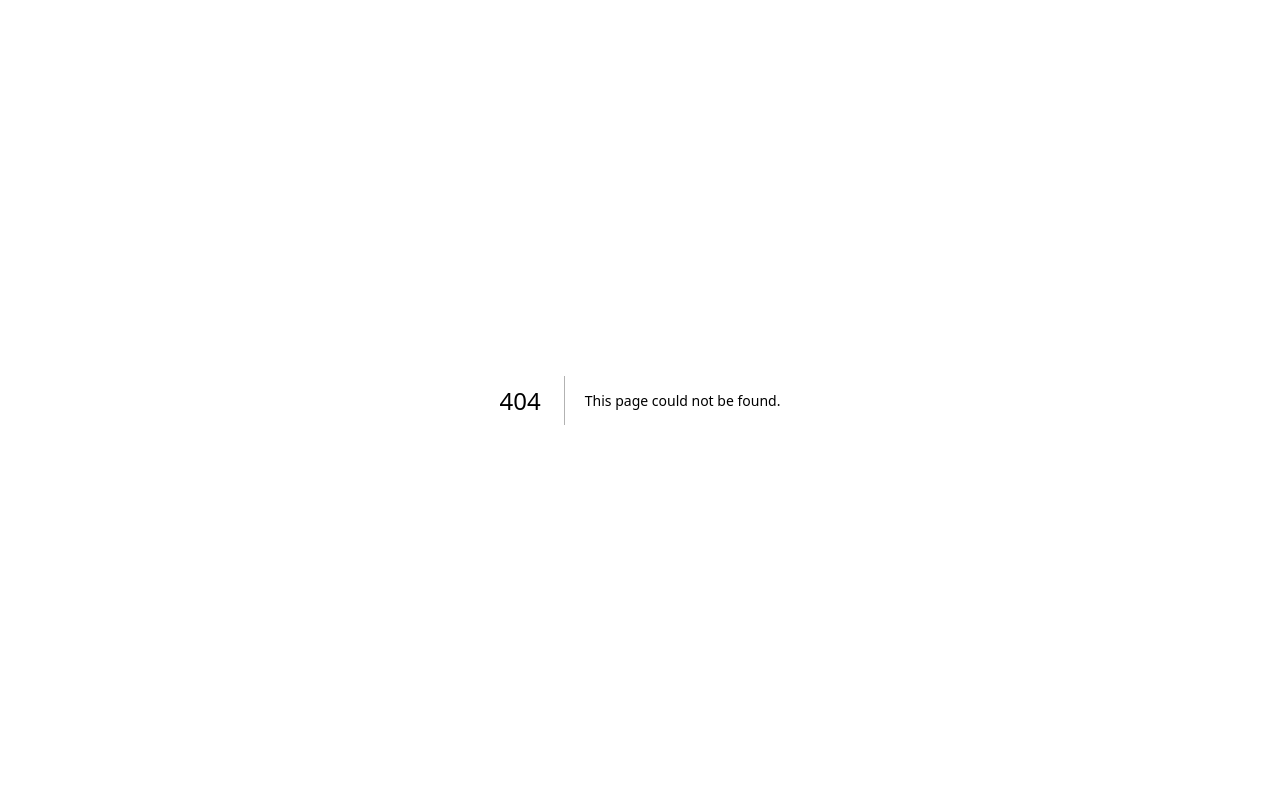
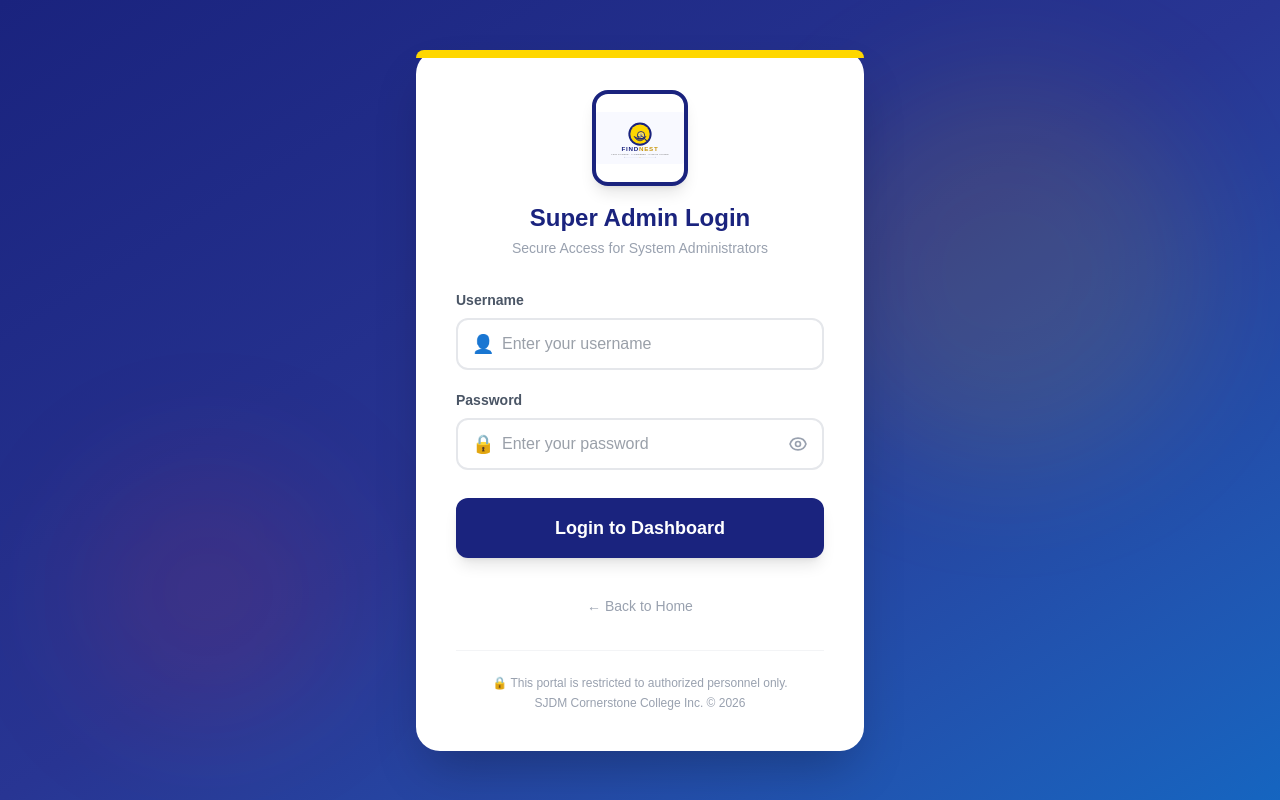
Before and after one commit to joshuabarot24-jpg/FindNest, a Next.js app in the folder findnest-web/: page /login in a window 1280 px wide. Before the commit this address had no page. Built offline with nearby package versions, Linux system fonts and the light colour scheme.

Commit message:
FrntEnd_Login_Jun112026_Web - Added Super Admin Login Page

```diff
--- /dev/null
+++ b/findnest-web/src/app/login/page.tsx
@@ -0,0 +1,128 @@
+"use client";
+import Image from "next/image";
+import { useState } from "react";
+
+export default function LoginPage() {
+  const [username, setUsername] = useState("");
+  const [password, setPassword] = useState("");
+  const [showPassword, setShowPassword] = useState(false);
+
+  const handleLogin = (e: React.FormEvent) => {
+    e.preventDefault();
+    console.log("Logging in...");
+  };
+
+  return (
+    <main className="min-h-screen bg-gradient-to-br from-[#1a237e] via-[#283593] to-[#1565c0] flex items-center justify-center relative overflow-hidden">
+
+      {/* Background decorative circles */}
+      <div className="absolute top-20 right-20 w-96 h-96 bg-[#ffd700]/10 rounded-full blur-3xl"></div>
+      <div className="absolute bottom-20 left-20 w-64 h-64 bg-red-500/10 rounded-full blur-3xl"></div>
+
+      {/* Login Card */}
+      <div className="relative bg-white rounded-3xl shadow-2xl w-full max-w-md p-10">
+
+        {/* Top accent bar */}
+        <div className="absolute top-0 left-0 right-0 h-2 bg-[#ffd700] rounded-t-3xl"></div>
+
+        {/* Logo and Title */}
+        <div className="flex flex-col items-center mb-8">
+          <div className="w-24 h-24 rounded-2xl overflow-hidden mb-4 shadow-lg border-4 border-[#1a237e]">
+            <Image
+              src="/images/findnest-logo.svg"
+              alt="FindNest Logo"
+              width={96}
+              height={96}
+            />
+          </div>
+          <h1 className="text-2xl font-black text-[#1a237e]">Super Admin Login</h1>
+          <p className="text-gray-400 text-sm mt-1">Secure Access for System Administrators</p>
+        </div>
+
+        {/* Login Form */}
+        <form onSubmit={handleLogin} className="space-y-5">
+
+          {/* Username Field */}
+          <div>
+            <label className="block text-sm font-bold text-gray-600 mb-2">
+              Username
+            </label>
+            <div className="relative">
+              <span className="absolute left-4 top-1/2 -translate-y-1/2 text-gray-400 text-lg">👤</span>
+              <input
+                type="text"
+                value={username}
+                onChange={(e) => setUsername(e.target.value)}
+                placeholder="Enter your username"
+                className="w-full pl-11 pr-4 py-3 border-2 border-gray-200 rounded-xl focus:border-[#1a237e] focus:outline-none transition text-gray-700"
+                required
+              />
+            </div>
+          </div>
+
+          {/* Password Field */}
+          <div>
+            <label className="block text-sm font-bold text-gray-600 mb-2">
+              Password
+            </label>
+            <div className="relative">
+              <span className="absolute left-4 top-1/2 -translate-y-1/2 text-gray-400 text-lg">🔒</span>
+              <input
+                type={showPassword ? "text" : "password"}
+                value={password}
+                onChange={(e) => setPassword(e.target.value)}
+                placeholder="Enter your password"
+                className="w-full pl-11 pr-12 py-3 border-2 border-gray-200 rounded-xl focus:border-[#1a237e] focus:outline-none transition text-gray-700"
+                required
+              />
+              <button
+                type="button"
+                onClick={() => setShowPassword(!showPassword)}
+                className="absolute right-4 top-1/2 -translate-y-1/2 text-gray-400 hover:text-[#1a237e] transition"
+              >
+                {showPassword ? (
+                  <svg xmlns="http://www.w3.org/2000/svg" className="w-5 h-5" fill="none" viewBox="0 0 24 24" stroke="currentColor" strokeWidth={2}>
+                    <path strokeLinecap="round" strokeLinejoin="round" d="M13.875 18.825A10.05 10.05 0 0112 19c-4.478 0-8.268-2.943-9.543-7a9.97 9.97 0 011.563-3.029m5.858.908a3 3 0 114.243 4.243M9.878 9.878l4.242 4.242M9.88 9.88l-3.29-3.29m7.532 7.532l3.29 3.29M3 3l3.59 3.59m0 0A9.953 9.953 0 0112 5c4.478 0 8.268 2.943 9.543 7a10.025 10.025 0 01-4.132 5.411m0 0L21 21" />
+                  </svg>
+                ) : (
+                  <svg xmlns="http://www.w3.org/2000/svg" className="w-5 h-5" fill="none" viewBox="0 0 24 24" stroke="currentColor" strokeWidth={2}>
+                    <path strokeLinecap="round" strokeLinejoin="round" d="M15 12a3 3 0 11-6 0 3 3 0 016 0z" />
+                    <path strokeLinecap="round" strokeLinejoin="round" d="M2.458 12C3.732 7.943 7.523 5 12 5c4.478 0 8.268 2.943 9.542 7-1.274 4.057-5.064 7-9.542 7-4.477 0-8.268-2.943-9.542-7z" />
+                  </svg>
+                )}
+              </button>
+            </div>
+          </div>
+
+          {/* Login Button */}
+          <button
+            type="submit"
+            className="w-full bg-[#1a237e] hover:bg-[#283593] text-white font-black py-4 rounded-xl transition shadow-lg hover:shadow-xl hover:-translate-y-0.5 transform text-lg mt-2"
+          >
+            Login to Dashboard
+          </button>
+
+          {/* Back to Home */}
+          <div className="text-center mt-4">
+            <a
+              href="/"
+              className="text-gray-400 hover:text-[#1a237e] text-sm transition font-medium"
+            >
+              ← Back to Home
+            </a>
+          </div>
+        </form>
+
+        {/* Footer note */}
+        <div className="mt-8 pt-6 border-t border-gray-100 text-center">
+          <p className="text-xs text-gray-400">
+            🔒 This portal is restricted to authorized personnel only.
+          </p>
+          <p className="text-xs text-gray-400 mt-1">
+            SJDM Cornerstone College Inc. © 2026
+          </p>
+        </div>
+      </div>
+    </main>
+  );
+}
--- a/findnest-web/src/app/page.tsx
+++ b/findnest-web/src/app/page.tsx
@@ -7,13 +7,7 @@ export default function Home() {
       {/* Navbar */}
       <nav className="fixed top-0 left-0 right-0 z-50 flex items-center justify-between px-12 py-4 bg-[#1a237e]/95 backdrop-blur-md shadow-lg">
         <div className="flex items-center gap-3">
-          <Image
-            src="/images/findnest-logo.svg"
-            alt="FindNest Logo"
-            width={45}
-            height={45}
-            className="rounded-full"
-          />
+
           <span className="text-xl font-black text-white tracking-wide">
             FIND<span className="text-[#ffd700]">NEST</span>
           </span>
@@ -67,7 +61,7 @@ export default function Home() {
             <div className="flex gap-10 mt-12">
               <div>
                 <p className="text-3xl font-black text-[#ffd700]">675+</p>
-                <p className="text-blue-300 text-sm">Students Served</p>
+                <p className="text-blue-300 text-sm">Students</p>
               </div>
               <div className="w-px bg-white/20"></div>
               <div>
@@ -90,8 +84,8 @@ export default function Home() {
               <Image
                 src="/images/findnest-logo.svg"
                 alt="FindNest Logo"
-                width={200}
-                height={200}
+                width={300}
+                height={300}
                 className="rounded-2xl mb-4"
               />
 
@@ -193,13 +187,6 @@ export default function Home() {
         <div className="flex justify-between items-start">
           <div className="max-w-xs">
             <div className="flex items-center gap-3 mb-4">
-              <Image
-                src="/images/findnest-logo.svg"
-                alt="FindNest Logo"
-                width={40}
-                height={40}
-                className="rounded-full"
-              />
               <span className="text-xl font-black text-white">
                 FIND<span className="text-[#ffd700]">NEST</span>
               </span>
```
